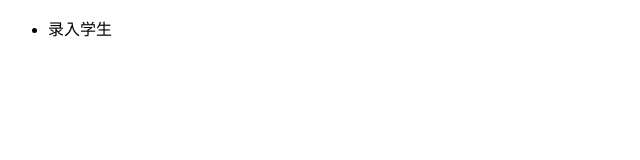
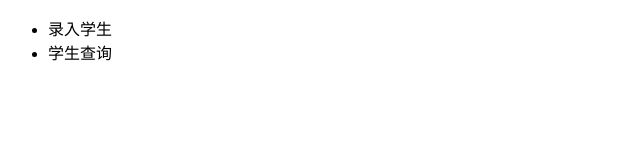
Before and after one commit to mazhengxiang/student, a plain HTML site: page index.html in a window 1280 px wide. Shown: the whole page, without its empty margins (0-640 px from the left). Drawn offline with Linux system fonts and the light colour scheme.

Commit message:
查询学生开发完成

```diff
--- a/index.html
+++ b/index.html
@@ -7,6 +7,7 @@
 <body>
 	<ul>
 		<li>录入学生</li>
+		<li>学生查询</li>
 	</ul>
 </body>
 </html>
```
